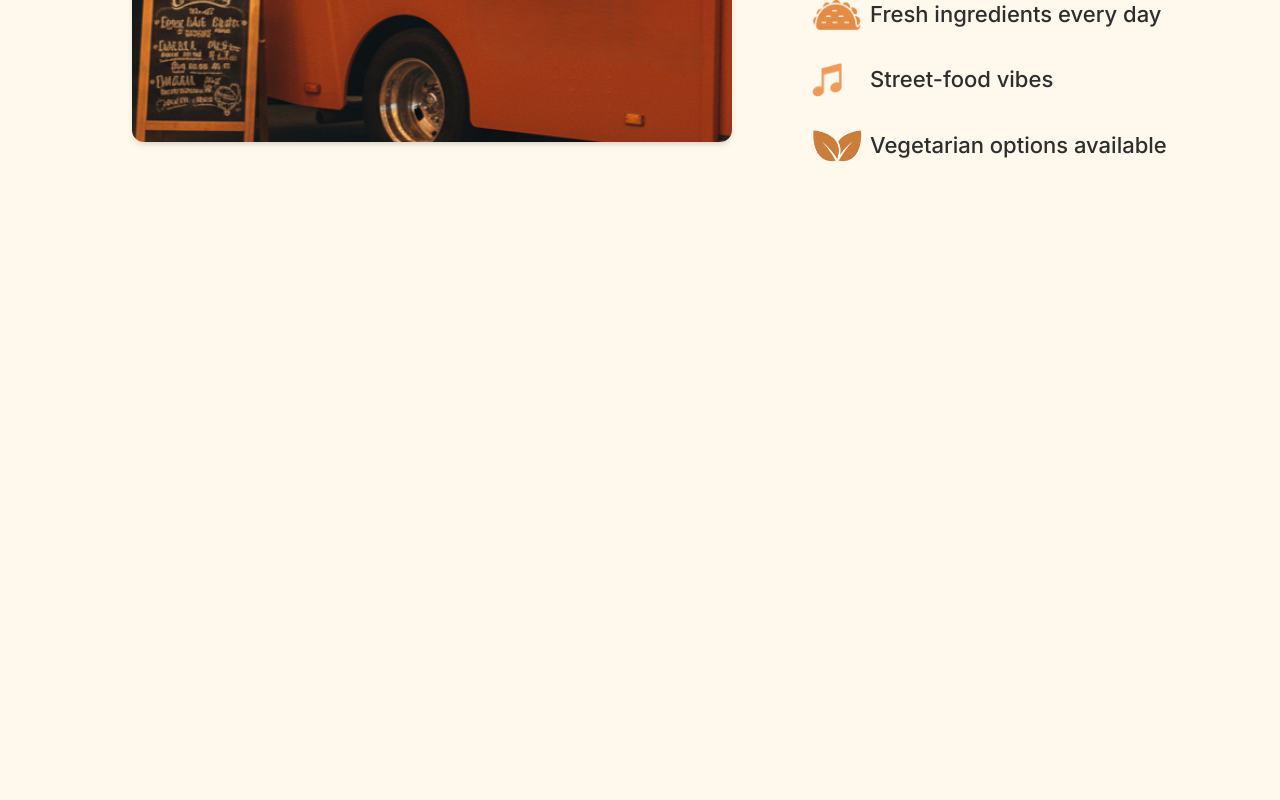
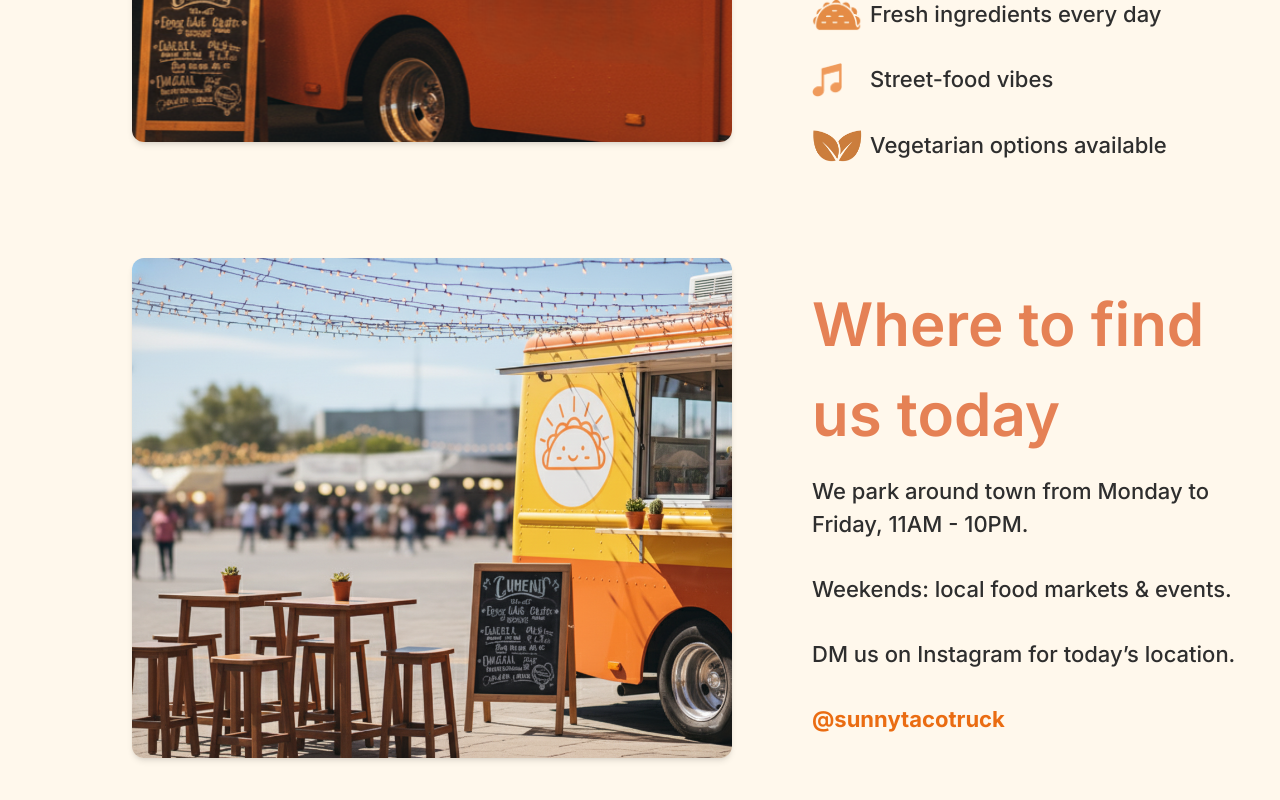
Before and after one commit to lakemi26/SunnyTacoTruck, a Next.js app: page / in a window 1280 px wide. Shown: the part 1110-1910 px from the top of the page. Before the commit the page ends 1320 px from the top, so only its background shows below. Built offline with nearby package versions, Linux system fonts and the light colour scheme.

Commit message:
Feat: add location

```diff
--- a/app/page.tsx
+++ b/app/page.tsx
@@ -1,11 +1,14 @@
 import About from "@/components/about/about";
 import Hero from "@/components/hero/hero";
+import Location from "@/components/location/location";
 
 export default function Home() {
   return (
     <div>
       <Hero />
       <About />
+
+      <Location />
     </div>
   );
 }
--- /dev/null
+++ b/components/location/location.tsx
@@ -0,0 +1,40 @@
+import Images from "../utils/images";
+import Title from "../utils/titles";
+import Link from "next/link";
+
+export default function Location() {
+  return (
+    <section className="w-full py-12">
+      <div className="max-w-[1440px] mx-auto px-4 md:px-8 flex flex-col xl:flex-row items-center gap-10">
+        <Images
+          alt="Sunny Taco Truck at day time"
+          src="/location/findUs.png"
+          priority
+          className="xl:ml-[100px]"
+        />
+
+        <div className="flex flex-col gap-4 max-w-[600px] xl:ml-10">
+          <Title text="Where to find us today" />
+
+          <div className="flex flex-col gap-8 max-w-[480px]">
+            <p className="text-[#2E2E2E] font-medium font-inter text-[18px] xl:text-[22px]">
+              We park around town from Monday to Friday, 11AM - 10PM.
+            </p>
+
+            <p className=" text-[#2E2E2E] font-medium font-inter text-[18px] xl:text-[22px]">
+              Weekends: local food markets & events.
+            </p>
+
+            <p className="text-[#2E2E2E] font-medium font-inter text-[18px] xl:text-[22px]">
+              DM us on Instagram for today’s location.
+            </p>
+
+            <p className="text-[#EA6C12] font-bold font-inter text-[18px] xl:text-[22px] hover:underline">
+              <Link href="https://www.instagram.com">@sunnytacotruck</Link>
+            </p>
+          </div>
+        </div>
+      </div>
+    </section>
+  );
+}
--- a/components/utils/images.tsx
+++ b/components/utils/images.tsx
@@ -1,22 +1,30 @@
 import Image from "next/image";
 
 type ImageProps = {
-    src:string;
-    alt:string;
+  src: string;
+  alt: string;
   className?: string;
   priority: boolean;
 };
 
-export default function Images({src, alt, priority=false, className=""}:ImageProps){
-    return(
-        <div className={`relative w-full max-w-[600px] h-[400px] md:h-[500px] rounded-xl overflow-hidden shadow-md ${className}`}>
+export default function Images({
+  src,
+  alt,
+  priority = false,
+  className = "",
+}: ImageProps) {
+  return (
+    <div
+      className={`relative w-full max-w-[600px] h-[400px] md:h-[500px] rounded-xl overflow-hidden shadow-md ${className}`}
+    >
       <Image
         src={src}
         alt={alt}
         fill
-             priority = {priority}
+        priority={priority}
         className="object-cover"
+        unoptimized
       />
     </div>
-    )
+  );
 }
```
Lines whose indentation alone changed are shown as unchanged.
